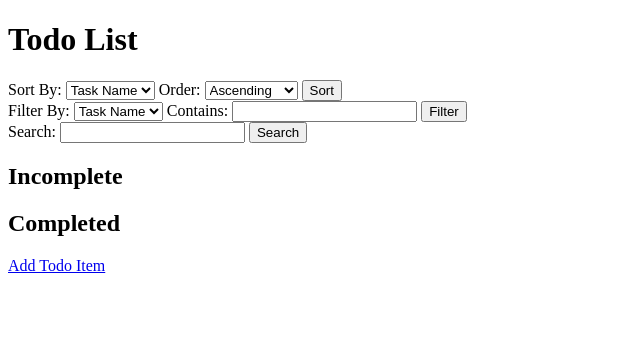
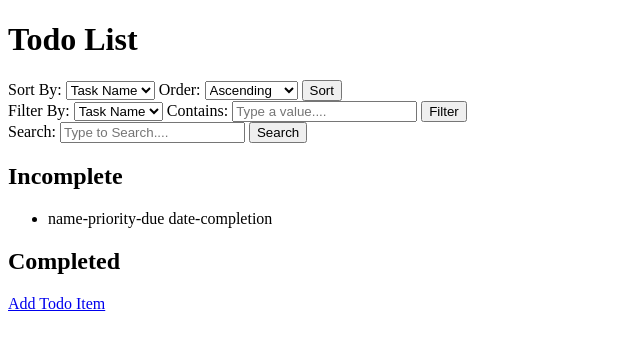
Before and after one commit to radio4444/djangoSpeechRecognition, a Django app: page /todo/ in a window 1280 px wide. Shown: the top 350 px of the page, without its empty margins (0-640 px from the left). Run offline with Django 5.2, Linux system fonts and the light colour scheme; data that the repository does not hold is empty.

Commit message:
- Added search function in views.py - Adjusted todolist html according to search. - Also added header

```diff
--- a/todolist/templates/todolist/todo_list.html
+++ b/todolist/templates/todolist/todo_list.html
@@ -6,7 +6,7 @@
 </head>
 <body>
 <h1>Todo List</h1>
-
+{# Sort Item #}
 <form method="post" action="{% url 'sort_todo_item' %}">
     {% csrf_token %}
     <label for="sort_property">Sort By:</label>
@@ -22,6 +22,7 @@
     </select>
     <button type="submit">Sort</button>
 </form>
+{# Filter item #}
 <form method="post" action="{% url 'filter_todo_item' %}">
     {% csrf_token %}
     <label for="filter_property">Filter By:</label>
@@ -31,16 +32,26 @@
         <option value="due_date">Due Date</option>
     </select>
     <label for="filter_contains">Contains:</label>
-    <input type="text" name="filter_contains" id="filter_contains">
+    <input type="text" name="filter_contains"
+           id="filter_contains"
+            placeholder="Type a value....">
     <button type="submit">Filter</button>
 </form>
-<form method="get" action="{% url 'search_todo_item' %}">
-    <label for="search">Search: </label>
-    <input type="search" id="search" name="search">
-    <button type="submit">Search</button>
+{# Search item#}
+<form method="post" action="{% url 'search_todo_item' %}">
+    {% csrf_token %}
+    <label for="search_property">Search:</label>
+    <input type="search" id="search_property"
+               name="search_property"
+                placeholder="Type to Search....">
+        <button type="submit">Search</button>
+
 </form>
+{# Incomplete todo_items #}
 <h2>Incomplete</h2>
+
 <ul>
+    <li>name-priority-due date-completion</li>
     {% for todo_item in incomplete_items %}
         <li>{{ todo_item.task_name }} - {{ todo_item.priority }} - {{ todo_item.due_date }}
             - {{ todo_item.description }}
@@ -54,6 +65,7 @@
         </li>
     {% endfor %}
 </ul>
+{# Complete todo_items#}
 <h2>Completed</h2>
 <ul>
     {% for todo_item in completed_items %}
--- a/todolist/views.py
+++ b/todolist/views.py
@@ -72,7 +72,23 @@ def sort_todo_item(request):  # chatgpt
 
 
 def search_todo_item(request):
-	pass
+	if request.method == 'POST':
+		search_property = request.POST.get('search_property')
+		incomplete_items = TodoItem.objects.filter(completed=False)
+		completed_items = TodoItem.objects.filter(completed=True)
+		if search_property:
+			incomplete_items = incomplete_items.filter(priority__icontains=search_property) | \
+			                   incomplete_items.filter(due_date__icontains=search_property) | \
+			                   incomplete_items.filter(task_name__icontains=search_property)
+
+			completed_items = completed_items.filter(priority__icontains=search_property) | \
+			                  completed_items.filter(due_date__icontains=search_property) | \
+			                  completed_items.filter(task_name__icontains=search_property)
+
+		return render(request, 'todolist/todo_list.html',
+	              {'incomplete_items': incomplete_items, 'completed_items': completed_items})
+	else:
+		pass
 
 
 def filter_todo_item(request):
```
